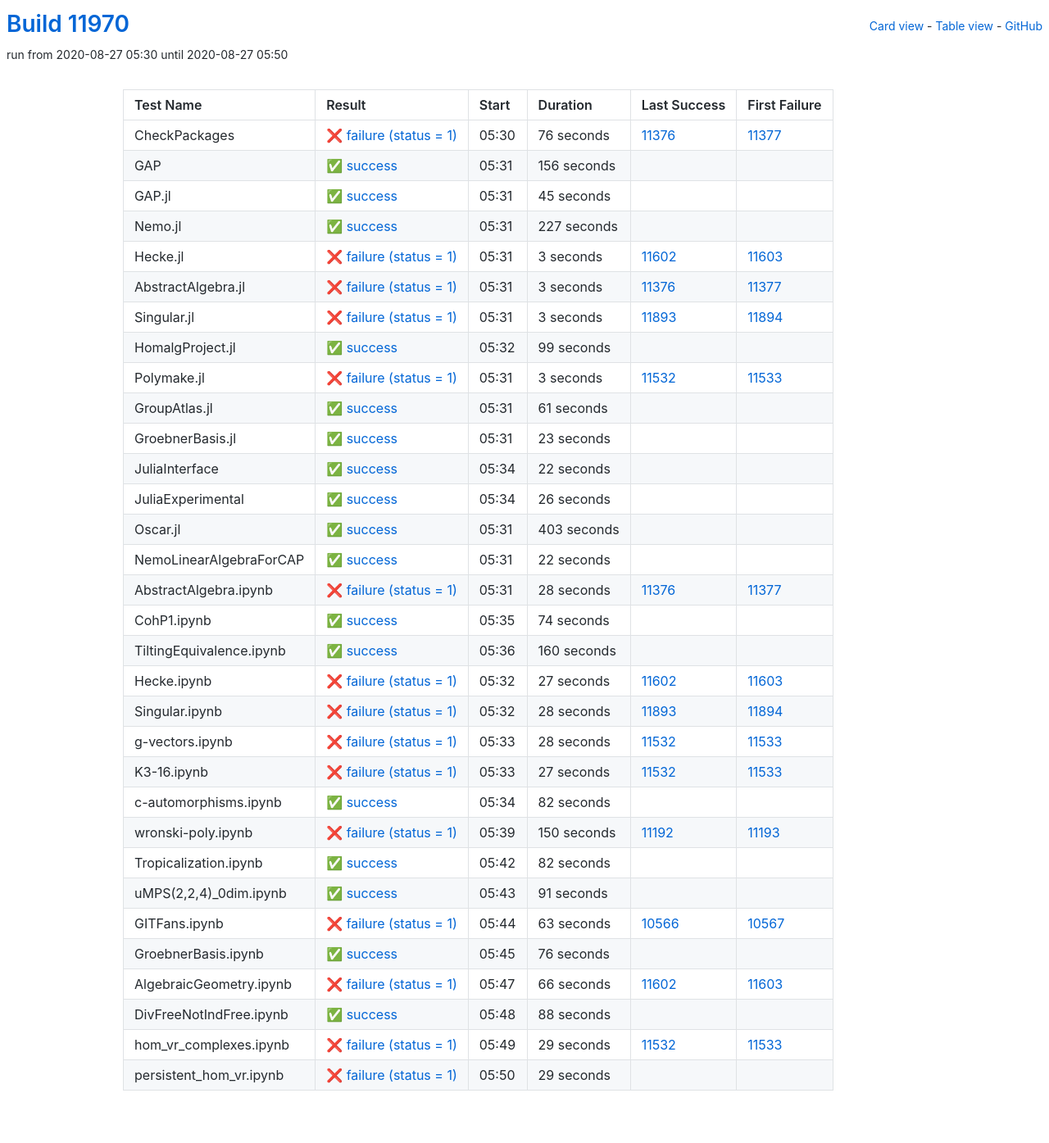
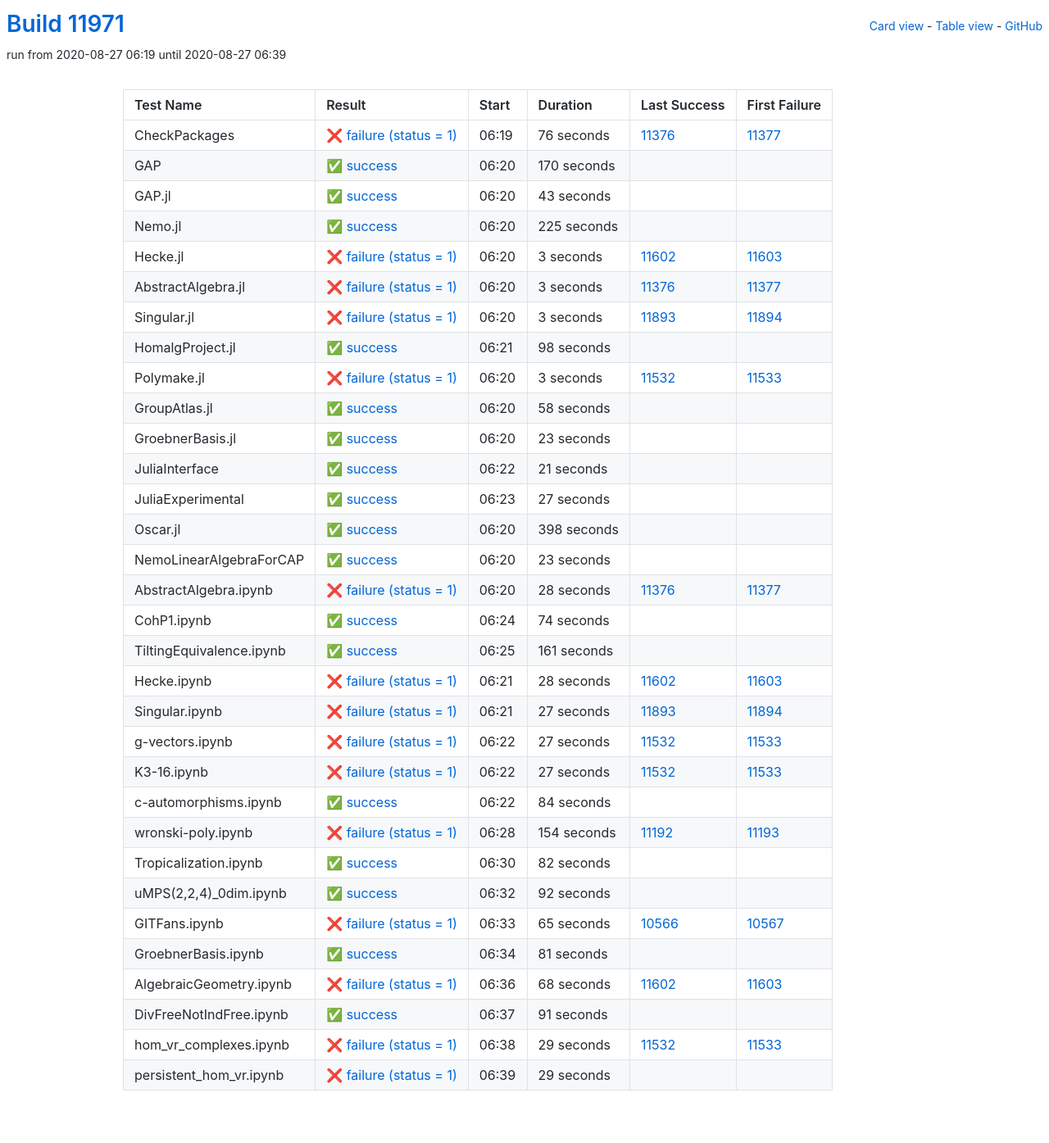
Before and after one commit to oscar-system/oscar-ci-status, a Jekyll site: the page built from table.html, in a window 1280 px wide. Shown: the whole page at 82% size. Built offline with Jekyll 4.4.1, drawn with Linux system fonts in a browser that asks for light colours.

Commit message:
Build #11971

```diff
--- a/_data/ci.yml
+++ b/_data/ci.yml
@@ -1,6 +1,6 @@
 ---
-build: 11970
-build_url: https://oscarci.mathematik.uni-kl.de/job/oscar/11970/
+build: 11971
+build_url: https://oscarci.mathematik.uni-kl.de/job/oscar/11971/
 job: oscar
 organization: oscar-system
 repo: oscar-ci-status
@@ -8,8 +8,8 @@
 tests:
 - name: CheckPackages
   id: checkpackages
-  log: https://oscarci.mathematik.uni-kl.de/job/oscar/11970/artifact/logs/build-11970/CheckPackages.log
-  start: 2020-08-27 05:30
+  log: https://oscarci.mathematik.uni-kl.de/job/oscar/11971/artifact/logs/build-11971/CheckPackages.log
+  start: 2020-08-27 06:19
   success: false
   exitcode: 1
   status: failure
@@ -20,44 +20,44 @@
   first_failure_url: https://oscarci.mathematik.uni-kl.de/job/oscar/11377/
 - name: GAP
   id: gap
-  log: https://oscarci.mathematik.uni-kl.de/job/oscar/11970/artifact/logs/build-11970/GAP.log
-  start: 2020-08-27 05:31
+  log: https://oscarci.mathematik.uni-kl.de/job/oscar/11971/artifact/logs/build-11971/GAP.log
+  start: 2020-08-27 06:20
   success: true
   exitcode: 0
   status: success
-  duration: 156
+  duration: 170
   last_success: false
   last_success_url:
   first_failure: false
   first_failure_url:
 - name: GAP.jl
   id: gap-jl
-  log: https://oscarci.mathematik.uni-kl.de/job/oscar/11970/artifact/logs/build-11970/GAP.jl.log
-  start: 2020-08-27 05:31
+  log: https://oscarci.mathematik.uni-kl.de/job/oscar/11971/artifact/logs/build-11971/GAP.jl.log
+  start: 2020-08-27 06:20
   success: true
   exitcode: 0
   status: success
-  duration: 45
+  duration: 43
   last_success: false
   last_success_url:
   first_failure: false
   first_failure_url:
 - name: Nemo.jl
   id: nemo-jl
-  log: https://oscarci.mathematik.uni-kl.de/job/oscar/11970/artifact/logs/build-11970/Nemo.jl.log
-  start: 2020-08-27 05:31
+  log: https://oscarci.mathematik.uni-kl.de/job/oscar/11971/artifact/logs/build-11971/Nemo.jl.log
+  start: 2020-08-27 06:20
   success: true
   exitcode: 0
   status: success
-  duration: 227
+  duration: 225
   last_success: false
   last_success_url:
   first_failure: false
   first_failure_url:
 - name: Hecke.jl
   id: hecke-jl
-  log: https://oscarci.mathematik.uni-kl.de/job/oscar/11970/artifact/logs/build-11970/Hecke.jl.log
-  start: 2020-08-27 05:31
+  log: https://oscarci.mathematik.uni-kl.de/job/oscar/11971/artifact/logs/build-11971/Hecke.jl.log
+  start: 2020-08-27 06:20
   success: false
   exitcode: 1
   status: failure
@@ -68,8 +68,8 @@
   first_failure_url: https://oscarci.mathematik.uni-kl.de/job/oscar/11603/
 - name: AbstractAlgebra.jl
   id: abstractalgebra-jl
-  log: https://oscarci.mathematik.uni-kl.de/job/oscar/11970/artifact/logs/build-11970/AbstractAlgebra.jl.log
-  start: 2020-08-27 05:31
+  log: https://oscarci.mathematik.uni-kl.de/job/oscar/11971/artifact/logs/build-11971/AbstractAlgebra.jl.log
+  start: 2020-08-27 06:20
   success: false
   exitcode: 1
   status: failure
@@ -80,8 +80,8 @@
   first_failure_url: https://oscarci.mathematik.uni-kl.de/job/oscar/11377/
 - name: Singular.jl
   id: singular-jl
-  log: https://oscarci.mathematik.uni-kl.de/job/oscar/11970/artifact/logs/build-11970/Singular.jl.log
-  start: 2020-08-27 05:31
+  log: https://oscarci.mathematik.uni-kl.de/job/oscar/11971/artifact/logs/build-11971/Singular.jl.log
+  start: 2020-08-27 06:20
   success: false
   exitcode: 1
   status: failure
@@ -92,20 +92,20 @@
   first_failure_url: https://oscarci.mathematik.uni-kl.de/job/oscar/11894/
 - name: HomalgProject.jl
   id: homalgproject-jl
-  log: https://oscarci.mathematik.uni-kl.de/job/oscar/11970/artifact/logs/build-11970/HomalgProject.jl.log
-  start: 2020-08-27 05:32
+  log: https://oscarci.mathematik.uni-kl.de/job/oscar/11971/artifact/logs/build-11971/HomalgProject.jl.log
+  start: 2020-08-27 06:21
   success: true
   exitcode: 0
   status: success
-  duration: 99
+  duration: 98
   last_success: false
   last_success_url:
   first_failure: false
   first_failure_url:
 - name: Polymake.jl
   id: polymake-jl
-  log: https://oscarci.mathematik.uni-kl.de/job/oscar/11970/artifact/logs/build-11970/Polymake.jl.log
-  start: 2020-08-27 05:31
+  log: https://oscarci.mathematik.uni-kl.de/job/oscar/11971/artifact/logs/build-11971/Polymake.jl.log
+  start: 2020-08-27 06:20
   success: false
   exitcode: 1
   status: failure
@@ -116,20 +116,20 @@
   first_failure_url: https://oscarci.mathematik.uni-kl.de/job/oscar/11533/
 - name: GroupAtlas.jl
   id: groupatlas-jl
-  log: https://oscarci.mathematik.uni-kl.de/job/oscar/11970/artifact/logs/build-11970/GroupAtlas.jl.log
-  start: 2020-08-27 05:31
+  log: https://oscarci.mathematik.uni-kl.de/job/oscar/11971/artifact/logs/build-11971/GroupAtlas.jl.log
+  start: 2020-08-27 06:20
   success: true
   exitcode: 0
   status: success
-  duration: 61
+  duration: 58
   last_success: false
   last_success_url:
   first_failure: false
   first_failure_url:
 - name: GroebnerBasis.jl
   id: groebnerbasis-jl
-  log: https://oscarci.mathematik.uni-kl.de/job/oscar/11970/artifact/logs/build-11970/GroebnerBasis.jl.log
-  start: 2020-08-27 05:31
+  log: https://oscarci.mathematik.uni-kl.de/job/oscar/11971/artifact/logs/build-11971/GroebnerBasis.jl.log
+  start: 2020-08-27 06:20
   success: true
   exitcode: 0
   status: success
@@ -140,56 +140,56 @@
   first_failure_url:
 - name: JuliaInterface
   id: juliainterface
-  log: https://oscarci.mathematik.uni-kl.de/job/oscar/11970/artifact/logs/build-11970/JuliaInterface.log
-  start: 2020-08-27 05:34
+  log: https://oscarci.mathematik.uni-kl.de/job/oscar/11971/artifact/logs/build-11971/JuliaInterface.log
+  start: 2020-08-27 06:22
   success: true
   exitcode: 0
   status: success
-  duration: 22
+  duration: 21
   last_success: false
   last_success_url:
   first_failure: false
   first_failure_url:
 - name: JuliaExperimental
   id: juliaexperimental
-  log: https://oscarci.mathematik.uni-kl.de/job/oscar/11970/artifact/logs/build-11970/JuliaExperimental.log
-  start: 2020-08-27 05:34
+  log: https://oscarci.mathematik.uni-kl.de/job/oscar/11971/artifact/logs/build-11971/JuliaExperimental.log
+  start: 2020-08-27 06:23
   success: true
   exitcode: 0
   status: success
-  duration: 26
+  duration: 27
   last_success: false
   last_success_url:
   first_failure: false
   first_failure_url:
 - name: Oscar.jl
   id: oscar-jl
-  log: https://oscarci.mathematik.uni-kl.de/job/oscar/11970/artifact/logs/build-11970/Oscar.jl.log
-  start: 2020-08-27 05:31
+  log: https://oscarci.mathematik.uni-kl.de/job/oscar/11971/artifact/logs/build-11971/Oscar.jl.log
+  start: 2020-08-27 06:20
   success: true
   exitcode: 0
   status: success
-  duration: 403
+  duration: 398
   last_success: false
   last_success_url:
   first_failure: false
   first_failure_url:
 - name: NemoLinearAlgebraForCAP
   id: nemolinearalgebraforcap
-  log: https://oscarci.mathematik.uni-kl.de/job/oscar/11970/artifact/logs/build-11970/NemoLinearAlgebraForCAP.log
-  start: 2020-08-27 05:31
+  log: https://oscarci.mathematik.uni-kl.de/job/oscar/11971/artifact/logs/build-11971/NemoLinearAlgebraForCAP.log
+  start: 2020-08-27 06:20
   success: true
   exitcode: 0
   status: success
-  duration: 22
+  duration: 23
   last_success: false
   last_success_url:
   first_failure: false
   first_failure_url:
 - name: AbstractAlgebra.ipynb
   id: abstractalgebra-ipynb
-  log: https://oscarci.mathematik.uni-kl.de/job/oscar/11970/artifact/logs/build-11970/AbstractAlgebra.ipynb.log
-  start: 2020-08-27 05:31
+  log: https://oscarci.mathematik.uni-kl.de/job/oscar/11971/artifact/logs/build-11971/AbstractAlgebra.ipynb.log
+  start: 2020-08-27 06:20
   success: false
   exitcode: 1
   status: failure
@@ -200,8 +200,8 @@
   first_failure_url: https://oscarci.mathematik.uni-kl.de/job/oscar/11377/
 - name: CohP1.ipynb
   id: cohp1-ipynb
-  log: https://oscarci.mathematik.uni-kl.de/job/oscar/11970/artifact/logs/build-11970/CohP1.ipynb.log
-  start: 2020-08-27 05:35
+  log: https://oscarci.mathematik.uni-kl.de/job/oscar/11971/artifact/logs/build-11971/CohP1.ipynb.log
+  start: 2020-08-27 06:24
   success: true
   exitcode: 0
   status: success
@@ -212,56 +212,56 @@
   first_failure_url:
 - name: TiltingEquivalence.ipynb
   id: tiltingequivalence-ipynb
-  log: https://oscarci.mathematik.uni-kl.de/job/oscar/11970/artifact/logs/build-11970/TiltingEquivalence.ipynb.log
-  start: 2020-08-27 05:36
+  log: https://oscarci.mathematik.uni-kl.de/job/oscar/11971/artifact/logs/build-11971/TiltingEquivalence.ipynb.log
+  start: 2020-08-27 06:25
   success: true
   exitcode: 0
   status: success
-  duration: 160
+  duration: 161
   last_success: false
   last_success_url:
   first_failure: false
   first_failure_url:
 - name: Hecke.ipynb
   id: hecke-ipynb
-  log: https://oscarci.mathematik.uni-kl.de/job/oscar/11970/artifact/logs/build-11970/Hecke.ipynb.log
-  start: 2020-08-27 05:32
+  log: https://oscarci.mathematik.uni-kl.de/job/oscar/11971/artifact/logs/build-11971/Hecke.ipynb.log
+  start: 2020-08-27 06:21
   success: false
   exitcode: 1
   status: failure
-  duration: 27
+  duration: 28
   last_success: 11602
   last_success_url: https://oscarci.mathematik.uni-kl.de/job/oscar/11602/
   first_failure: 11603
   first_failure_url: https://oscarci.mathematik.uni-kl.de/job/oscar/11603/
 - name: Singular.ipynb
   id: singular-ipynb
-  log: https://oscarci.mathematik.uni-kl.de/job/oscar/11970/artifact/logs/build-11970/Singular.ipynb.log
-  start: 2020-08-27 05:32
+  log: https://oscarci.mathematik.uni-kl.de/job/oscar/11971/artifact/logs/build-11971/Singular.ipynb.log
+  start: 2020-08-27 06:21
   success: false
   exitcode: 1
   status: failure
-  duration: 28
+  duration: 27
   last_success: 11893
   last_success_url: https://oscarci.mathematik.uni-kl.de/job/oscar/11893/
   first_failure: 11894
   first_failure_url: https://oscarci.mathematik.uni-kl.de/job/oscar/11894/
 - name: g-vectors.ipynb
   id: g-vectors-ipynb
-  log: https://oscarci.mathematik.uni-kl.de/job/oscar/11970/artifact/logs/build-11970/g-vectors.ipynb.log
-  start: 2020-08-27 05:33
+  log: https://oscarci.mathematik.uni-kl.de/job/oscar/11971/artifact/logs/build-11971/g-vectors.ipynb.log
+  start: 2020-08-27 06:22
   success: false
   exitcode: 1
   status: failure
-  duration: 28
+  duration: 27
   last_success: 11532
   last_success_url: https://oscarci.mathematik.uni-kl.de/job/oscar/11532/
   first_failure: 11533
   first_failure_url: https://oscarci.mathematik.uni-kl.de/job/oscar/11533/
 - name: K3-16.ipynb
   id: k3-16-ipynb
-  log: https://oscarci.mathematik.uni-kl.de/job/oscar/11970/artifact/logs/build-11970/K3-16.ipynb.log
-  start: 2020-08-27 05:33
+  log: https://oscarci.mathematik.uni-kl.de/job/oscar/11971/artifact/logs/build-11971/K3-16.ipynb.log
+  start: 2020-08-27 06:22
   success: false
   exitcode: 1
   status: failure
@@ -272,32 +272,32 @@
   first_failure_url: https://oscarci.mathematik.uni-kl.de/job/oscar/11533/
 - name: c-automorphisms.ipynb
   id: c-automorphisms-ipynb
-  log: https://oscarci.mathematik.uni-kl.de/job/oscar/11970/artifact/logs/build-11970/c-automorphisms.ipynb.log
-  start: 2020-08-27 05:34
+  log: https://oscarci.mathematik.uni-kl.de/job/oscar/11971/artifact/logs/build-11971/c-automorphisms.ipynb.log
+  start: 2020-08-27 06:22
   success: true
   exitcode: 0
   status: success
-  duration: 82
+  duration: 84
   last_success: false
   last_success_url:
   first_failure: false
   first_failure_url:
 - name: wronski-poly.ipynb
   id: wronski-poly-ipynb
-  log: https://oscarci.mathematik.uni-kl.de/job/oscar/11970/artifact/logs/build-11970/wronski-poly.ipynb.log
-  start: 2020-08-27 05:39
+  log: https://oscarci.mathematik.uni-kl.de/job/oscar/11971/artifact/logs/build-11971/wronski-poly.ipynb.log
+  start: 2020-08-27 06:28
   success: false
   exitcode: 1
   status: failure
-  duration: 150
+  duration: 154
   last_success: 11192
   last_success_url: https://oscarci.mathematik.uni-kl.de/job/oscar/11192/
   first_failure: 11193
   first_failure_url: https://oscarci.mathematik.uni-kl.de/job/oscar/11193/
 - name: Tropicalization.ipynb
   id: tropicalization-ipynb
-  log: https://oscarci.mathematik.uni-kl.de/job/oscar/11970/artifact/logs/build-11970/Tropicalization.ipynb.log
-  start: 2020-08-27 05:42
+  log: https://oscarci.mathematik.uni-kl.de/job/oscar/11971/artifact/logs/build-11971/Tropicalization.ipynb.log
+  start: 2020-08-27 06:30
   success: true
   exitcode: 0
   status: success
@@ -308,8 +308,56 @@
   first_failure_url:
 - name: uMPS(2,2,4)_0dim.ipynb
   id: umps-2-2-4-0dim-ipynb
-  log: https://oscarci.mathematik.uni-kl.de/job/oscar/11970/artifact/logs/build-11970/uMPS-2-2-4-_0dim.ipynb.log
-  start: 2020-08-27 05:43
+  log: https://oscarci.mathematik.uni-kl.de/job/oscar/11971/artifact/logs/build-11971/uMPS-2-2-4-_0dim.ipynb.log
+  start: 2020-08-27 06:32
+  success: true
+  exitcode: 0
+  status: success
+  duration: 92
+  last_success: false
+  last_success_url:
+  first_failure: false
+  first_failure_url:
+- name: GITFans.ipynb
+  id: gitfans-ipynb
+  log: https://oscarci.mathematik.uni-kl.de/job/oscar/11971/artifact/logs/build-11971/GITFans.ipynb.log
+  start: 2020-08-27 06:33
+  success: false
+  exitcode: 1
+  status: failure
+  duration: 65
+  last_success: 10566
+  last_success_url: https://oscarci.mathematik.uni-kl.de/job/oscar/10566/
+  first_failure: 10567
+  first_failure_url: https://oscarci.mathematik.uni-kl.de/job/oscar/10567/
+- name: GroebnerBasis.ipynb
+  id: groebnerbasis-ipynb
+  log: https://oscarci.mathematik.uni-kl.de/job/oscar/11971/artifact/logs/build-11971/GroebnerBasis.ipynb.log
+  start: 2020-08-27 06:34
+  success: true
+  exitcode: 0
+  status: success
+  duration: 81
+  last_success: false
+  last_success_url:
+  first_failure: false
+  first_failure_url:
+- name: AlgebraicGeometry.ipynb
+  id: algebraicgeometry-ipynb
+  log: https://oscarci.mathematik.uni-kl.de/job/oscar/11971/artifact/logs/build-11971/AlgebraicGeometry.ipynb.log
+  start: 2020-08-27 06:36
+  success: false
+  exitcode: 1
+  status: failure
+  duration: 68
+  last_success: 11602
+  last_success_url: https://oscarci.mathematik.uni-kl.de/job/oscar/11602/
+  first_failure: 11603
+  first_failure_url: https://oscarci.mathematik.uni-kl.de/job/oscar/11603/
+- name: DivFreeNotIndFree.ipynb
+  id: divfreenotindfree-ipynb
+  log: https://oscarci.mathematik.uni-kl.de/job/oscar/11971/artifact/logs/build-11971/DivFreeNotIndFree.ipynb.log
+  start: 2020-08-27 06:37
   success: true
   exitcode: 0
   status: success
@@ -318,58 +366,10 @@
   last_success_url:
   first_failure: false
   first_failure_url:
-- name: GITFans.ipynb
-  id: gitfans-ipynb
-  log: https://oscarci.mathematik.uni-kl.de/job/oscar/11970/artifact/logs/build-11970/GITFans.ipynb.log
-  start: 2020-08-27 05:44
-  success: false
-  exitcode: 1
-  status: failure
-  duration: 63
-  last_success: 10566
-  last_success_url: https://oscarci.mathematik.uni-kl.de/job/oscar/10566/
-  first_failure: 10567
-  first_failure_url: https://oscarci.mathematik.uni-kl.de/job/oscar/10567/
-- name: GroebnerBasis.ipynb
-  id: groebnerbasis-ipynb
-  log: https://oscarci.mathematik.uni-kl.de/job/oscar/11970/artifact/logs/build-11970/GroebnerBasis.ipynb.log
-  start: 2020-08-27 05:45
-  success: true
-  exitcode: 0
-  status: success
-  duration: 76
-  last_success: false
-  last_success_url:
-  first_failure: false
-  first_failure_url:
-- name: AlgebraicGeometry.ipynb
-  id: algebraicgeometry-ipynb
-  log: https://oscarci.mathematik.uni-kl.de/job/oscar/11970/artifact/logs/build-11970/AlgebraicGeometry.ipynb.log
-  start: 2020-08-27 05:47
-  success: false
-  exitcode: 1
-  status: failure
-  duration: 66
-  last_success: 11602
-  last_success_url: https://oscarci.mathematik.uni-kl.de/job/oscar/11602/
-  first_failure: 11603
-  first_failure_url: https://oscarci.mathematik.uni-kl.de/job/oscar/11603/
-- name: DivFreeNotIndFree.ipynb
-  id: divfreenotindfree-ipynb
-  log: https://oscarci.mathematik.uni-kl.de/job/oscar/11970/artifact/logs/build-11970/DivFreeNotIndFree.ipynb.log
-  start: 2020-08-27 05:48
-  success: true
-  exitcode: 0
-  status: success
-  duration: 88
-  last_success: false
-  last_success_url:
-  first_failure: false
-  first_failure_url:
 - name: hom_vr_complexes.ipynb
   id: hom-vr-complexes-ipynb
-  log: https://oscarci.mathematik.uni-kl.de/job/oscar/11970/artifact/logs/build-11970/hom_vr_complexes.ipynb.log
-  start: 2020-08-27 05:49
+  log: https://oscarci.mathematik.uni-kl.de/job/oscar/11971/artifact/logs/build-11971/hom_vr_complexes.ipynb.log
+  start: 2020-08-27 06:38
   success: false
   exitcode: 1
   status: failure
@@ -380,8 +380,8 @@
   first_failure_url: https://oscarci.mathematik.uni-kl.de/job/oscar/11533/
 - name: persistent_hom_vr.ipynb
   id: persistent-hom-vr-ipynb
-  log: https://oscarci.mathematik.uni-kl.de/job/oscar/11970/artifact/logs/build-11970/persistent_hom_vr.ipynb.log
-  start: 2020-08-27 05:50
+  log: https://oscarci.mathematik.uni-kl.de/job/oscar/11971/artifact/logs/build-11971/persistent_hom_vr.ipynb.log
+  start: 2020-08-27 06:39
   success: false
   exitcode: 1
   status: failure
```
Also changed, not shown: README.md.
